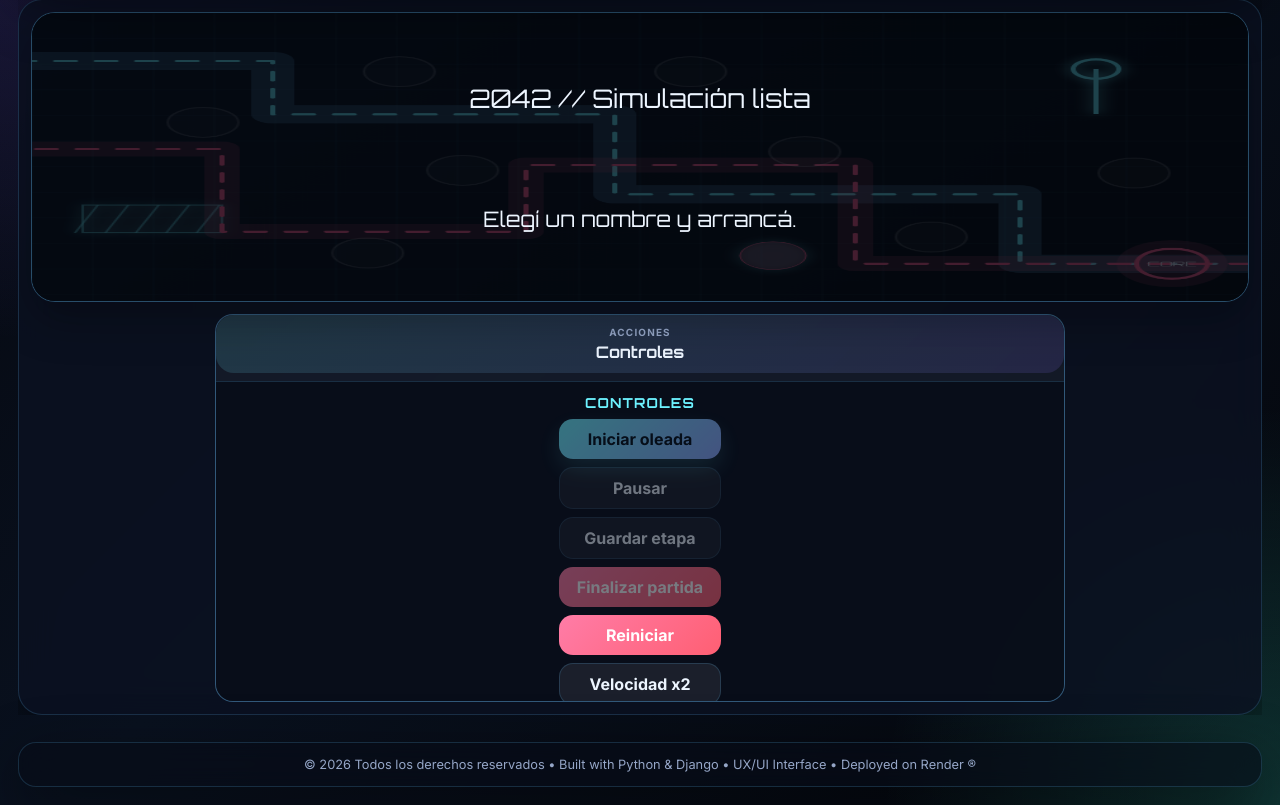
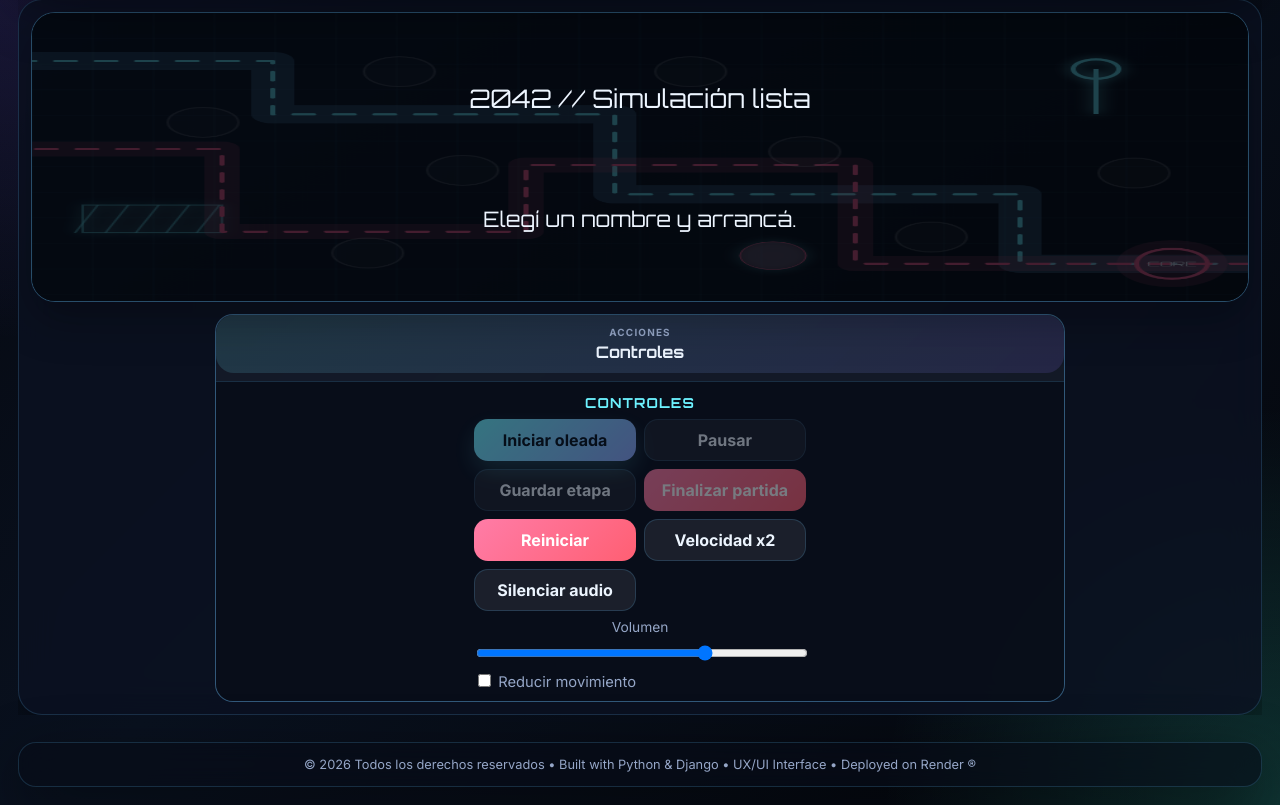
Before and after one commit to lu-developer476/2042, a Django app: page / in a window 1280 px wide. Shown: the part 136-941 px from the top of the page. Run offline with Django 5.2, Linux system fonts and the light colour scheme; data that the repository does not hold is empty.

Commit message:
Arrange board controls in two columns (#48)

```diff
--- a/game/static/game/css/styles.css
+++ b/game/static/game/css/styles.css
@@ -1262,13 +1262,17 @@ td { color: var(--muted); }
 .board-command-section .controls-row,
 .board-command-section .ability-row {
   display: grid;
-  grid-template-columns: repeat(auto-fit, minmax(min(150px, 100%), 1fr));
   gap: 8px;
   margin-top: 0;
   min-width: 0;
 }
 
+.board-command-section .controls-row {
+  grid-template-columns: repeat(2, minmax(0, 1fr));
+}
+
 .board-command-section .ability-row {
+  grid-template-columns: repeat(auto-fit, minmax(min(150px, 100%), 1fr));
   margin-top: 8px;
 }
 
```
